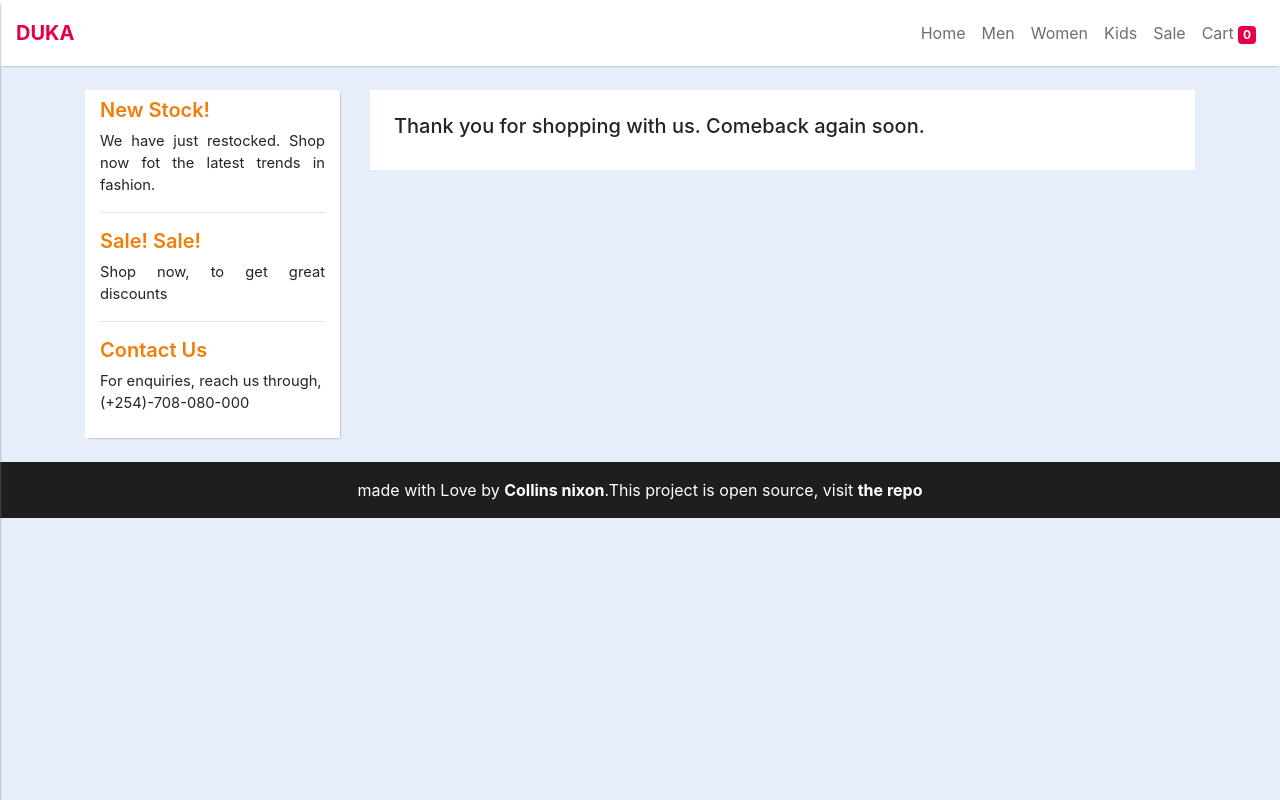
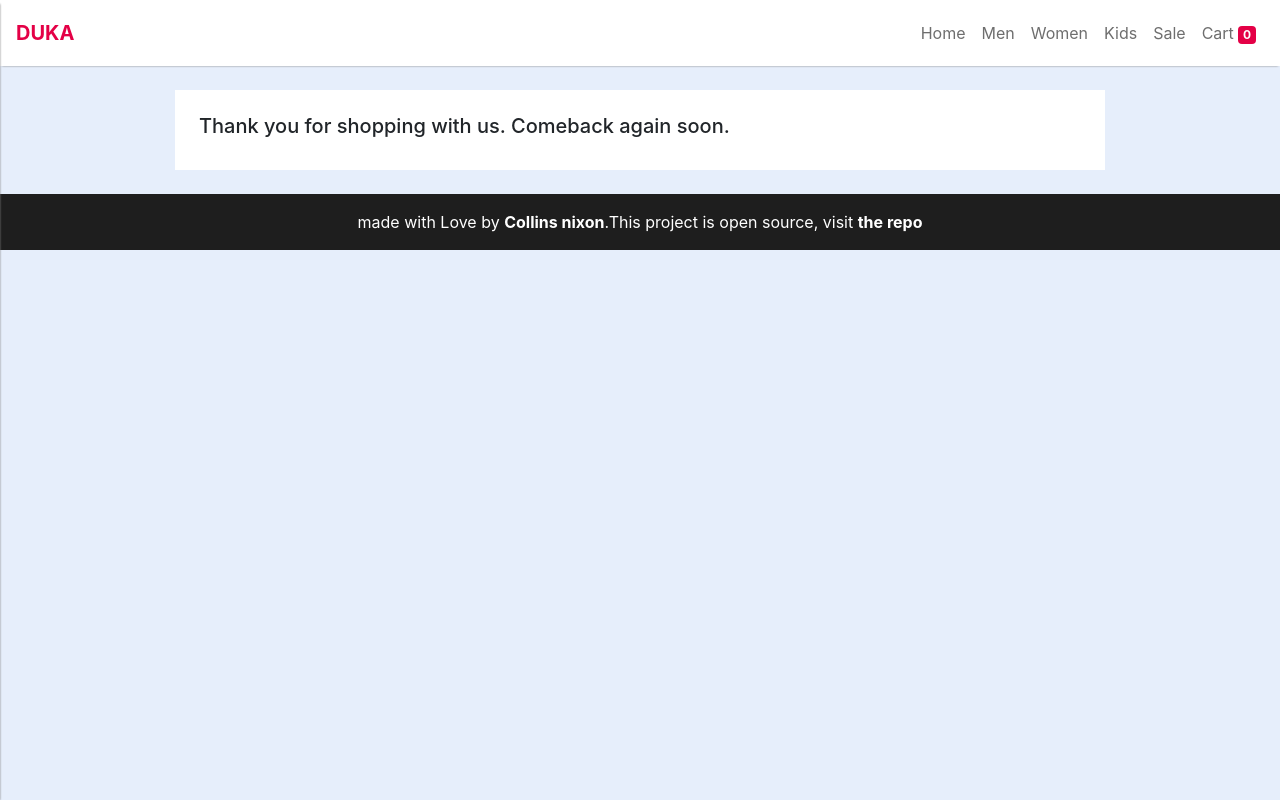
Before and after one commit to IncredibleStar/shopping-app, a React (Create React App) app: page /checkout in a window 1280 px wide. Built offline with nearby package versions, Linux system fonts and the light colour scheme.

Commit message:
corrective layout changes

```diff
--- a/src/App.css
+++ b/src/App.css
@@ -316,11 +316,6 @@ nav {
 /* ------------- side bar --------------*/
 @media (max-width: 767.98px) {
 
-    /* ------------- general --------------*/
-    .shop-hide {
-        display: none;
-    }
-
     /* ------------- footer --------------*/
     .shop-footer {
         font-size: .9rem;
@@ -388,3 +383,10 @@ nav {
     }
 
 }
+
+@media (max-width: 900px){
+    .shop-hide {
+        display: none;
+    }
+
+}
--- a/src/App.js
+++ b/src/App.js
@@ -2,7 +2,7 @@ import React, {Component} from 'react';
 import {Route, Switch, withRouter, Redirect} from 'react-router-dom';
 import {connect} from 'react-redux';
 import {closeMaxProductModal, toogleSideBar} from './store/actions/shop'
-import Layout from './layout/Layout';
+import MainLayout from './Layouts/MainLayout';
 import Homepage from './containers/pages/Index';
 import Men from './containers/pages/Men';
 import Women from './containers/pages/Women';
@@ -16,7 +16,7 @@ class App extends Component {
     render() {
         return (
             <div className="App">
-                <Layout
+                <MainLayout
                     storeCartCount={this.props.storeCartItemsCount}
                     showModal={this.props.showModalProp}
                     closeModalProp={this.props.closeModalProp}
@@ -34,7 +34,8 @@ class App extends Component {
                         {/*always redirect to index*/}
                         <Redirect to={'/'}/>
                     </Switch>
-                </Layout>
+                </MainLayout>
+
             </div>
         );
     }
--- a/src/layout/Layout.jsx
+++ b/src/Layouts/MainLayout.jsx
@@ -7,17 +7,16 @@ import SideMenu from '../components/Menus/SideMenu';
 import Footer from '../components/Footer';
 import LeftColumn from '../components/LeftColumn';
 import Modal from '../components/UI/Modal/Modal';
-import Backdrop from '../components/UI/Backdrop/Backdrop';
 import PropTypes from 'prop-types';
 
-class Layout extends Component {
+class MainLayout extends Component {
     render() {
         return (
             <React.Fragment>
                 <MainWrapper>
                     <SideMenuWrapper showSideBar={this.props.showSideBar}>
                         {/*<Backdrop showBackDrop={this.props.showSideBar}*/}
-                                  {/*closeSomething={this.props.toggleSideBar}/>*/}
+                        {/*closeSomething={this.props.toggleSideBar}/>*/}
                         <SideMenu cartItemNumber={this.props.storeCartCount}/>
 
                     </SideMenuWrapper>
@@ -28,16 +27,7 @@ class Layout extends Component {
                                 toggleSideBar={this.props.toggleSideBar}/>
                         </header>
                         <main>
-                            <div className="container py-4">
-                                <div className="row">
-                                    <div className="col-md-4 col-lg-3 shop-hide">
-                                        <LeftColumn/>
-                                    </div>
-                                    <div className="col-md-8 col-lg-9">
-                                        {this.props.children}
-                                    </div>
-                                </div>
-                            </div>
+                            {this.props.children}
                             {this.props.showModal ?
                                 <Modal
                                     showModal={this.props.showModal}
@@ -56,7 +46,7 @@ class Layout extends Component {
     }
 }
 
-Layout.propTpes = {
+MainLayout.propTpes = {
     storeCartCount: PropTypes.number.isRequired,
     showModal: PropTypes.bool,
     closeModalClick: PropTypes.func,
@@ -64,4 +54,4 @@ Layout.propTpes = {
     showSideBar: PropTypes.bool
 };
 
-export default Layout;
+export default MainLayout;
--- /dev/null
+++ b/src/Layouts/SecondaryLayout.jsx
@@ -0,0 +1,23 @@
+import React, {Component} from 'react';
+import LeftColumn from "../components/LeftColumn";
+
+class SecondaryLayout extends Component {
+    render() {
+        return (
+            <div className="container py-4">
+                <div className="row">
+                    <div className="col-md-4 col-lg-3 shop-hide">
+                        <LeftColumn/>
+                    </div>
+                    <div className="col-md-8 col-lg-9">
+                        <div className="row">
+                            {this.props.children}
+                        </div>
+                    </div>
+                </div>
+            </div>
+        )
+    }
+}
+
+export default SecondaryLayout;
--- /dev/null
+++ b/src/Layouts/SubsidiaryLayout.jsx
@@ -0,0 +1,15 @@
+import React, {Component} from 'react';
+
+class SubsidiaryLayout extends Component {
+    render() {
+        return (
+            <div className="container w-75 py-4">
+                <div className={'p-4 shop-div'}>
+                    {this.props.children}
+                </div>
+            </div>
+        )
+    }
+}
+
+export default SubsidiaryLayout;
--- a/src/containers/pages/Checkout.jsx
+++ b/src/containers/pages/Checkout.jsx
@@ -1,14 +1,14 @@
 import React, {Component} from 'react';
+import SubsidiaryLayout from '../../Layouts/SubsidiaryLayout';
 
 class Checkout extends Component {
     render() {
         return (
-            <div className={'p-4 shop-div'}>
+            <SubsidiaryLayout>
                 <h5 className={'shop-checkout'}>
                     Thank you for shopping with us. Comeback again soon.
                 </h5>
-            </div>
-
+            </SubsidiaryLayout>
         )
     }
 }
--- a/src/containers/pages/Children.jsx
+++ b/src/containers/pages/Children.jsx
@@ -3,6 +3,7 @@ import {connect} from 'react-redux';
 import PropTypes from 'prop-types';
 import {addToCart} from "../../store/actions/shop";
 import ProductCard from "../../components/ProductCard";
+import SecondaryLayout from "../../Layouts/SecondaryLayout";
 
 class Children extends Component {
     render() {
@@ -29,9 +30,9 @@ class Children extends Component {
             })
         }
         return (
-            <div className="row">
+            <SecondaryLayout>
                 {products}
-            </div>
+            </SecondaryLayout>
         )
     }
 }
--- a/src/containers/pages/Index.jsx
+++ b/src/containers/pages/Index.jsx
@@ -3,14 +3,15 @@ import {connect} from 'react-redux';
 import PropTypes from 'prop-types';
 import {addToCart} from '../../store/actions/shop';
 import ProductCard from '../../components/ProductCard';
+import SecondaryLayout from "../../Layouts/SecondaryLayout";
 
 class Index extends Component {
 
     render() {
 
         let products = <div className={'shop-div p-4'}>
-                            <h5>There are currently no products. Check back later</h5>
-                        </div>
+            <h5>There are currently no products. Check back later</h5>
+        </div>
 
         if (this.props.productsProps) {
             products = this.props.productsProps.map(product => {
@@ -30,9 +31,9 @@ class Index extends Component {
             })
         }
         return (
-            <div className="row">
+            <SecondaryLayout>
                 {products}
-            </div>
+            </SecondaryLayout>
         )
     }
 }
--- a/src/containers/pages/Men.jsx
+++ b/src/containers/pages/Men.jsx
@@ -3,6 +3,7 @@ import {connect} from 'react-redux';
 import PropTypes from 'prop-types';
 import {addToCart} from "../../store/actions/shop";
 import ProductCard from '../../components/ProductCard';
+import SecondaryLayout from '../../Layouts/SecondaryLayout';
 
 class Men extends Component {
     render() {
@@ -30,9 +31,9 @@ class Men extends Component {
                 })
         }
         return (
-            <div className="row">
+            <SecondaryLayout>
                 {products}
-            </div>
+            </SecondaryLayout>
         )
     }
 }
--- a/src/containers/pages/Sale.jsx
+++ b/src/containers/pages/Sale.jsx
@@ -3,6 +3,7 @@ import {connect} from 'react-redux';
 import PropTypes from 'prop-types';
 import {addToCart} from "../../store/actions/shop";
 import ProductCard from "../../components/ProductCard";
+import SecondaryLayout from "../../Layouts/SecondaryLayout";
 
 class Sale extends Component {
     render() {
@@ -30,9 +31,9 @@ class Sale extends Component {
             })
         }
         return (
-            <div className="row">
+            <SecondaryLayout>
                 {products}
-            </div>
+            </SecondaryLayout>
         )
     }
 }
--- a/src/containers/pages/Women.jsx
+++ b/src/containers/pages/Women.jsx
@@ -3,6 +3,7 @@ import {connect} from 'react-redux';
 import PropTypes from 'prop-types';
 import {addToCart} from "../../store/actions/shop";
 import ProductCard from "../../components/ProductCard";
+import SecondaryLayout from "../../Layouts/SecondaryLayout";
 
 class Women extends Component {
     render() {
@@ -29,9 +30,9 @@ class Women extends Component {
                 })
         }
         return (
-            <div className="row">
+            <SecondaryLayout>
                 {products}
-            </div>
+            </SecondaryLayout>
         )
     }
 }
```
Also changed, not shown: src/containers/pages/Cart.jsx (+6 -4 lines).
